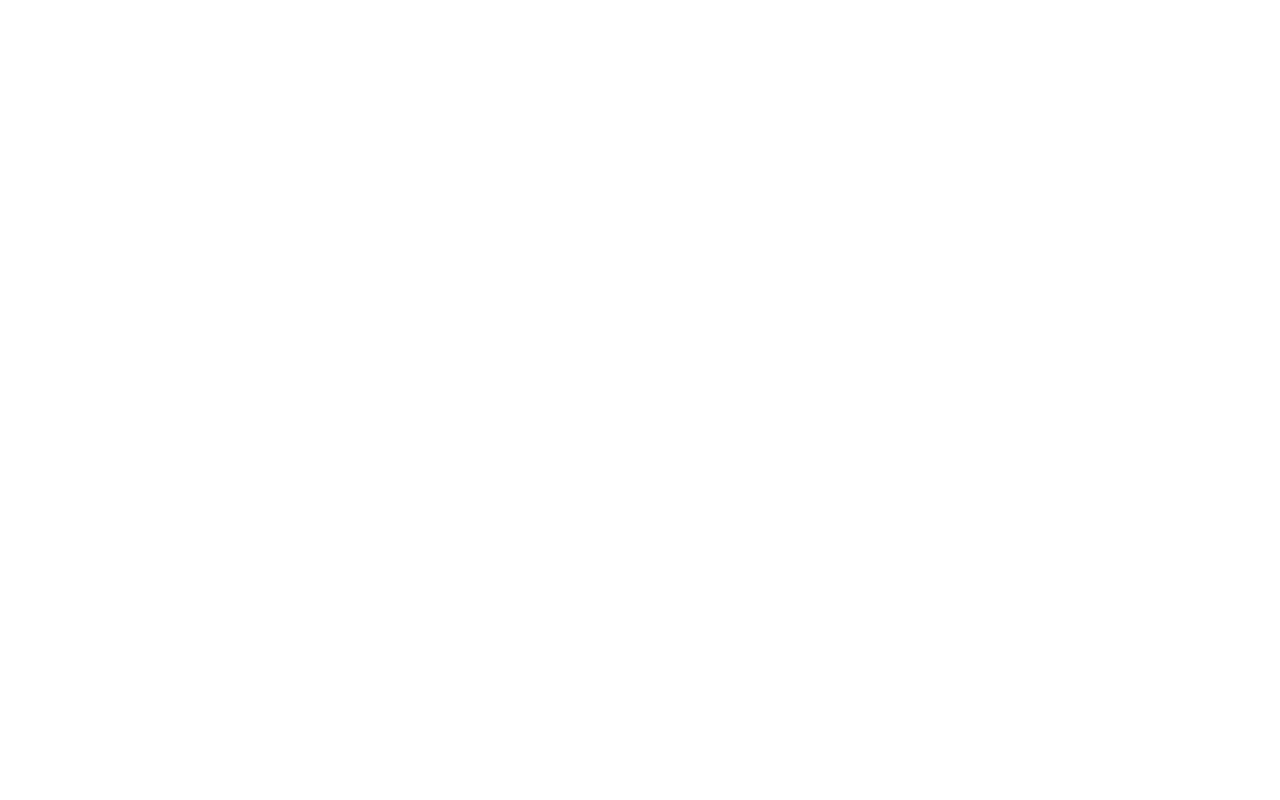
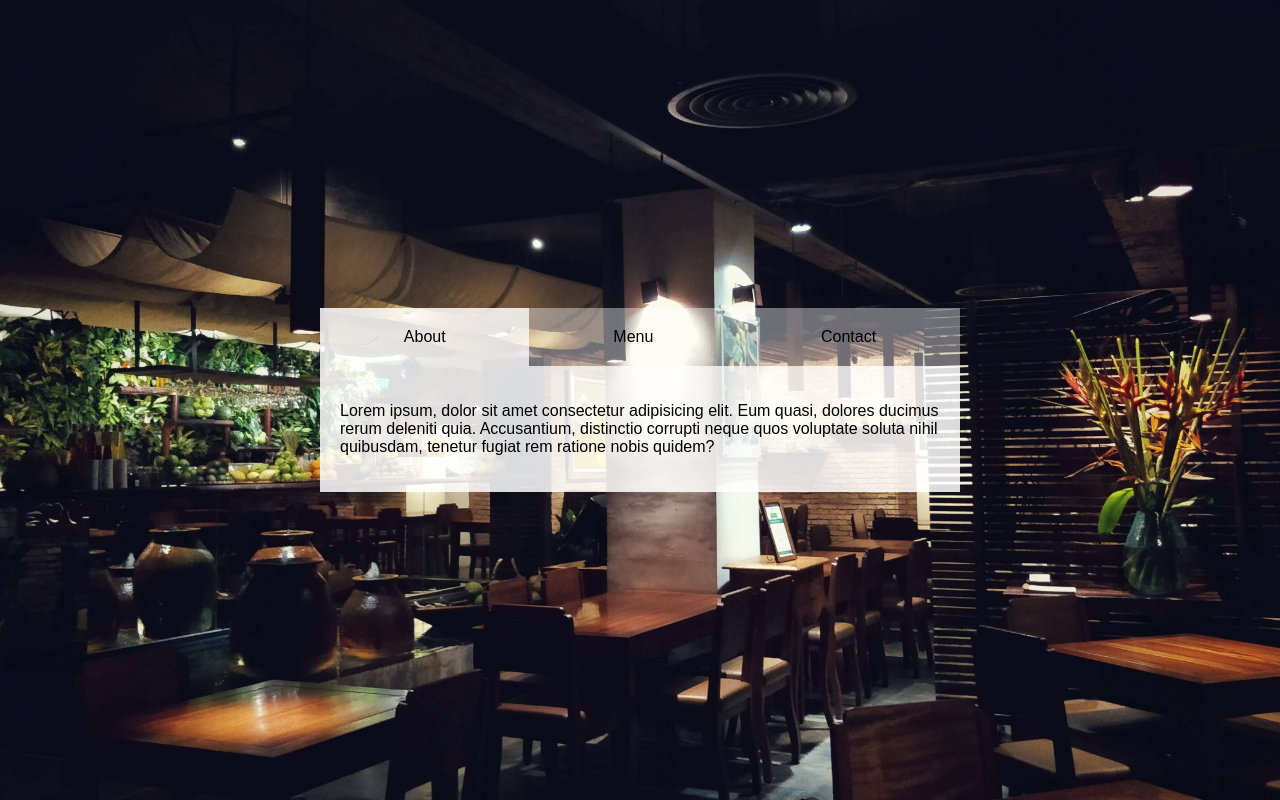
Before and after one commit to HenryTabima/restaurant-page, a website built with webpack: page dist/index.html in a window 1280 px wide. Built offline with nearby package versions, Linux system fonts and the light colour scheme.

Commit message:
[add] basic view in html

```diff
--- a/src/index.js
+++ b/src/index.js
@@ -1 +1 @@
-console.log('Hello world!')
+import './main.scss'
--- /dev/null
+++ b/src/main.scss
@@ -0,0 +1,37 @@
+body {
+  padding: 0;
+  margin: 0;
+  background: url('/images/background.jpg') center center;
+  background-size: cover;
+  width: 100vw;
+  height: 100vh;
+  display: flex;
+  justify-content: center;
+  align-items: center;
+  font-family: sans-serif;
+}
+
+#content {
+  // padding: 20px;
+  .tabs-nav {
+    display: flex;
+    .nav-item {
+      background-color: rgba($color: #FFF, $alpha: 0.4);
+      flex-grow: 1;
+      text-align: center;
+      padding: 20px;
+      cursor: pointer;
+      &.active, &.active:hover {
+        background-color: rgba($color: #fff, $alpha: 0.85);
+      }
+      &:hover {
+        background-color: rgba($color: #fff, $alpha: 0.6);
+      }
+    }
+  }
+  .content-container{
+    background-color: rgba($color: #fff, $alpha: 0.85);
+    padding: 20px;
+    width: 600px;
+  }
+}
```
Also changed, not shown: dist/images/background.jpg (added), dist/index.html.
